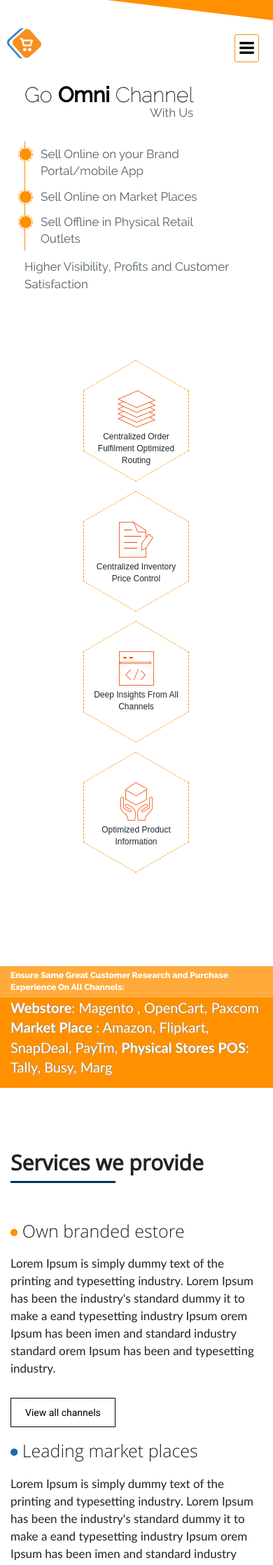
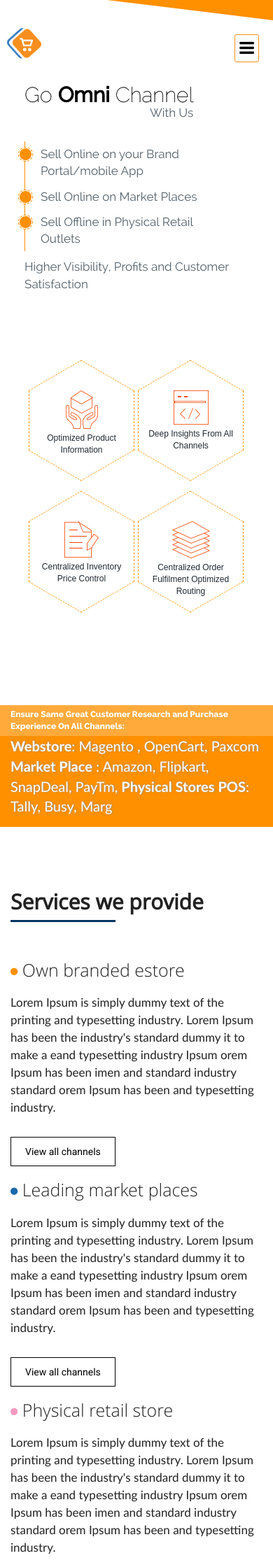
Before and after one commit to paxcom/paxcom.github.io, a Jekyll site: the page built from index.md, in a window 390 px wide. Shown: the top 2237 px of the page at 70% size. Built offline with Jekyll 4.4.1, drawn with Linux system fonts in a browser that asks for light colours; comment, search, counter and statistics services are not loaded.

Commit message:
update css for mobile

```diff
--- a/_includes/howItWork.html
+++ b/_includes/howItWork.html
@@ -4,7 +4,9 @@
 <h2 class="text-center">Heading text will here</h2>
 <p  class="text-center" >Customizable Dashboards for Deep Insights into Key Performance Indicators of yourbusiness.Monitor Price </p>
 <div class="row text-center top-space">
-<img src="../images/product-info-img.png" class="img-responsive" alt="Product-info" style="display: inline;"> </div>
+<div class="img-desktop"><img src="../images/product-info-img.png"  alt="Product-info" > </div>
+<div class="img-mobile"><img src="../images/product-info-mobile-img.png" alt="Product-info mobile" /></div>
+ </div>
 
 </div>
 
--- a/css/style.css
+++ b/css/style.css
@@ -237,6 +237,11 @@
 	transition-timing-function: linear;
 	-webkit-transition-timing-function: linear;
 }
+
+.img-desktop{display:block;   text-align:center; margin:auto;}
+.img-desktop img{ width:auto; max-width:100%; height:auto; text-align:center;}
+.img-mobile { display:none;}
+
 .product-demo {
 	font-size: 19px;
 	font-family: 'Roboto', sans-serif;
@@ -774,6 +779,8 @@
 
 .bg-gray{ background-color:#F1F1F1; padding:70px 0;}
 .mirchimart-section{ padding:70px 0;}
+
+
 
 
 .product-info-popup .modal-header {
@@ -1833,14 +1840,16 @@
    border-bottom: none;}
 
    .box-bg-blue, .box-bg-org, .box-bg-black, .box-bg-red{ margin-top:0px; padding-top:20px;}
-   .top-nav-bar .dropdown-menu li a:hover{ padding:20px 10px;}
+
    .paxcom-into-text h1{ font-size:50px;}
+      .top-nav-bar .dropdown-menu li a:hover{ padding:10px 10px;}
  }
 
 
 @media(min-width:320px) and (max-width:667px) {
 	.top-nav-bar .dropdown-menu{ margin:0px !important; height:auto; background-color:#FFFFFF;}
 	.top-nav-bar .dropdown-menu li a{ padding:20px 10px;}
+	   .top-nav-bar .dropdown-menu li a:hover{ padding:20px 10px;}
 
 .paxcom-into-text h1{ font-family: 'RalewayThin_0' !important;
 	font-size: 30px; font-weight:100 !important;
@@ -1892,7 +1901,7 @@
 }
 ul.icons-group{ max-width:150px; margin:auto;}
 
-.top-nav-bar ul li{ display:block; float:right; background-color:#000000; width:100%; clear:both;}
+.top-nav-bar ul li{ display:block; float:right; background-color:#000000; width:100%; clear:both; padding:20px 10px;}
 .top-nav-bar ul li a:hover{ color:#377fc2; }
 .paxcom ul li.request-demo a{ color: #f78f1e; border-bottom:none; text-decoration:none;}
 .paxcom ul li.request-demo a:hover{ color:#FFFFFF; }
@@ -1903,6 +1912,8 @@
 
 .nav-toggle-icon{ width:35px; float:right; margin-top:-50px; height:40px; display:block; border:solid 1px #f78f1e; border-radius:3px; font-size:24px;
  padding:2px 0 0 0; margin-right:20px; text-align:center; color:#000; cursor:pointer;}
+ .nav-toggle-icon:hover{ background-color:#000000; color:#fff; border:#000000;}
+  .nav-toggle-icon.active{ background-color:#000000; color:#fff; border:#000000;}
 
  .nav-display-none{ display:none;}
 
@@ -2160,4 +2171,18 @@
 	.features .feature{padding: 0px;}
 	.top-main-part .wrap h1{ font-size:28px;}
 	.mtop40Mobile{margin-top:40px;}
-}
+
+.img-desktop{display:none;   text-align:center; margin:auto;}
+.img-desktop img{ width:auto; max-width:100%; height:auto; text-align:center;}
+.img-mobile{display:block;   text-align:center; margin:auto;}
+.img-mobile img{ width:auto; max-width:100%; height:auto; text-align:center;}
+.overview-container{ height:400px;}
+.products-icon{ width:320px; margin:auto;}
+ul.icons-group{max-width:320px;}
+ul.icons-group li:nth-child(4){ top:-107px !important;     left: -7px;
+}
+ul.icons-group li:nth-child(2){ top:267px !important; left: -7px;}
+ul.icons-group li:nth-child(1){ top:267px !important; left: -7px;}
+ul.icons-group li:nth-child(3){ top:-107px !important; left: -7px;}
+.products-icon{ padding:0px;}
+}
--- a/js/main.js
+++ b/js/main.js
@@ -165,7 +165,10 @@
 
 	$(".nav-toggle-icon").click(function(){
     $(".top-nav-bar ul").toggleClass("nav-display-none");
+	   $(".nav-toggle-icon").toggleClass("active");
 });
+
+
 
 });
 
```
Also changed, not shown: images/product-info-img.png, images/product-info-mobile-img.png (added).
